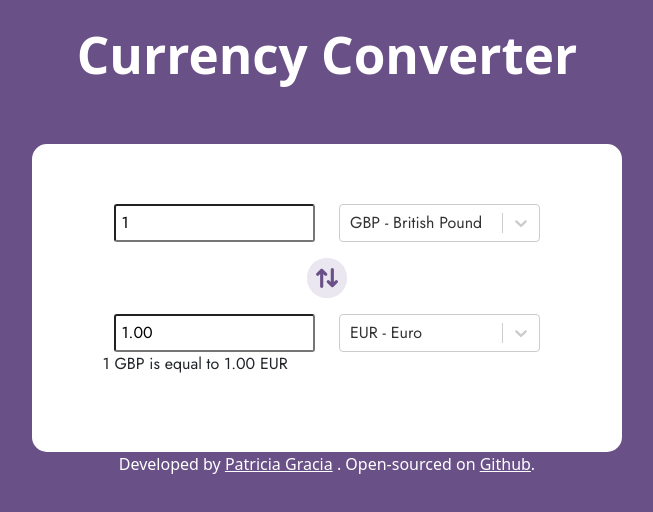
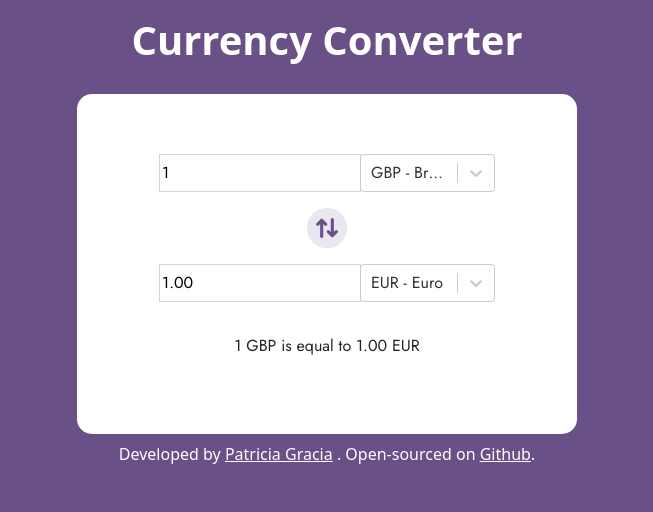
Before and after one commit to Patriciagracia/currency-conversion, a React (Create React App) app: page / in a window 1280 px wide. Shown: the top 512 px of the page, without its empty margins (313-966 px from the left). Built offline with nearby package versions, Linux system fonts and the light colour scheme; no server answers.

Commit message:
Style: several adjustments

```diff
--- a/src/App.js
+++ b/src/App.js
@@ -5,13 +5,13 @@ import CurrencyConverter from "./CurrencyConverter";
 function App() {
   return (
     <div className="container">
-      <h1 className="mt-4">Currency Converter</h1>
+      <h1 className="mt-3">Currency Converter</h1>
       <div className="App">
         <div className="currencyConverter">
           <CurrencyConverter />
         </div>
       </div>
-      <div className="footer">
+      <div className="footer mt-2">
         <footer>
           {" "}
           Developed by{" "}
--- a/src/Button.js
+++ b/src/Button.js
@@ -17,7 +17,7 @@ export default function Button({ onSwap }) {
 
   return (
     <button
-      className="swapBtn"
+      className="button"
       onClick={() => {
         swap();
       }}
--- a/src/CurrencyConverter.js
+++ b/src/CurrencyConverter.js
@@ -114,54 +114,52 @@ export default function CurrencyConverter() {
   return (
     <div className="currencyConversionForm">
       <div className="container">
-        <div className="row sourceData mb-3">
-          <span className="col-md-6">
+        <div className="row">
+          <div className="col">
+            <div className="input-group mb-3">
               <input
                 value={sourceAmount}
                 onChange={handleSourceAmountChange}
                 type="number"
               />
-          </span>
-          <span className="col-md-6">
+              <div className="col selector">
                 <CurrencySelector
-              className="selector"
                   onCurrencyChange={(currency) =>
                     handleCurrencyChange(currency, true)
                   }
                   currency={sourceCurrency}
                 />
-          </span>
               </div>
-        <div className="row swapBtn">
-          {
+            </div>
+          </div>
+        </div>
+        <div className="row button">
           <Button
             onSwap={swapCurrencies}
             sourceCurrency={sourceCurrency}
             targetCurrency={targetCurrency}
           />
-          }
         </div>
-        <div className="row targetData mt-3">
-          <span className="col-md-6">
+        <div className="row mt-3">
+          <div className="col">
+            <div className="input-group mb-3">
               <input
                 value={targetAmount}
                 onChange={handleTargetAmountChange}
                 type="number"
               />
-          </span>
-          <span className="col-md-6">
+              <div className="col selector">
                 <CurrencySelector
-              className="selector"
                   onCurrencyChange={(currency) =>
                     handleCurrencyChange(currency, false)
                   }
                   currency={targetCurrency}
                 />
-          </span>
               </div>
             </div>
-      <div className="row">
-        <div className="col">
+          </div>
+        </div>
+        <div className="row mt-3 text-center">
           <p>
             {`${sourceAmount} ${sourceCurrency.value} is equal to ${targetAmount} ${targetCurrency.value}`}
           </p>
--- a/src/styles/App.css
+++ b/src/styles/App.css
@@ -6,19 +6,25 @@ body {
 }
 
 .App {
-  margin-top: 10%;
+  margin-top: 6%;
   background-color: white;
   padding: 60px 70px 60px 70px;
   border-radius: 15px;
   font-family: "Jost", sans-serif;
-  max-width: 100;
+  width: 500px;
+}
+
+@media (max-device-width: 480px) {
+  .App {
+    width: 100%;
+  }
 }
 
 .container h1 {
   text-align: center;
-  font-weight: 700;
+  font-weight: 600;
   color: #ffffff !important;
-  font-size: calc(2rem + 1.5vw);
+  font-size: calc(1.3rem + 1.5vw);
 }
 
 footer,
--- a/src/styles/Button.css
+++ b/src/styles/Button.css
@@ -1,16 +1,16 @@
-.swapBtn {
-  height: 40px;
-  width: 40px;
-  border-radius: 50px;
+.button {
   display: flex;
   justify-content: center;
   align-items: center;
+  height: 40px;
+  width: 40px;
+  margin: 0 auto 10px;
+  border: 0;
+  border-radius: 50px;
+  background-color: #ebe7f0 !important;
   text-align: center;
-  margin: 0px auto;
-  border: 0;
-  background-color: #ebe7f0 !important;
 }
 
-.swapBtn:hover {
+.button:hover {
   background-color: #f1e6fe !important;
 }
--- a/src/styles/CurrencyConverter.css
+++ b/src/styles/CurrencyConverter.css
@@ -1,8 +1,23 @@
-input,
-.selector {
-  border-radius: 3px;
-  max-width: 100%;
+@media (max-device-width: 480px) {
+  .input-group {
+    width: 50%;
+  }
+  .input-group input {
+    max-width: 78px;
+  }
+  .select {
+    width: 140px;
+  }
 }
-input {
-  padding: 5px;
+
+.input-group {
+  width: 100%;
 }
+.select {
+  width: 200px;
+}
+
+.input-group input,
+.select {
+  border: 1px solid #cccc;
+}
```
Lines whose indentation alone changed are shown as unchanged.
